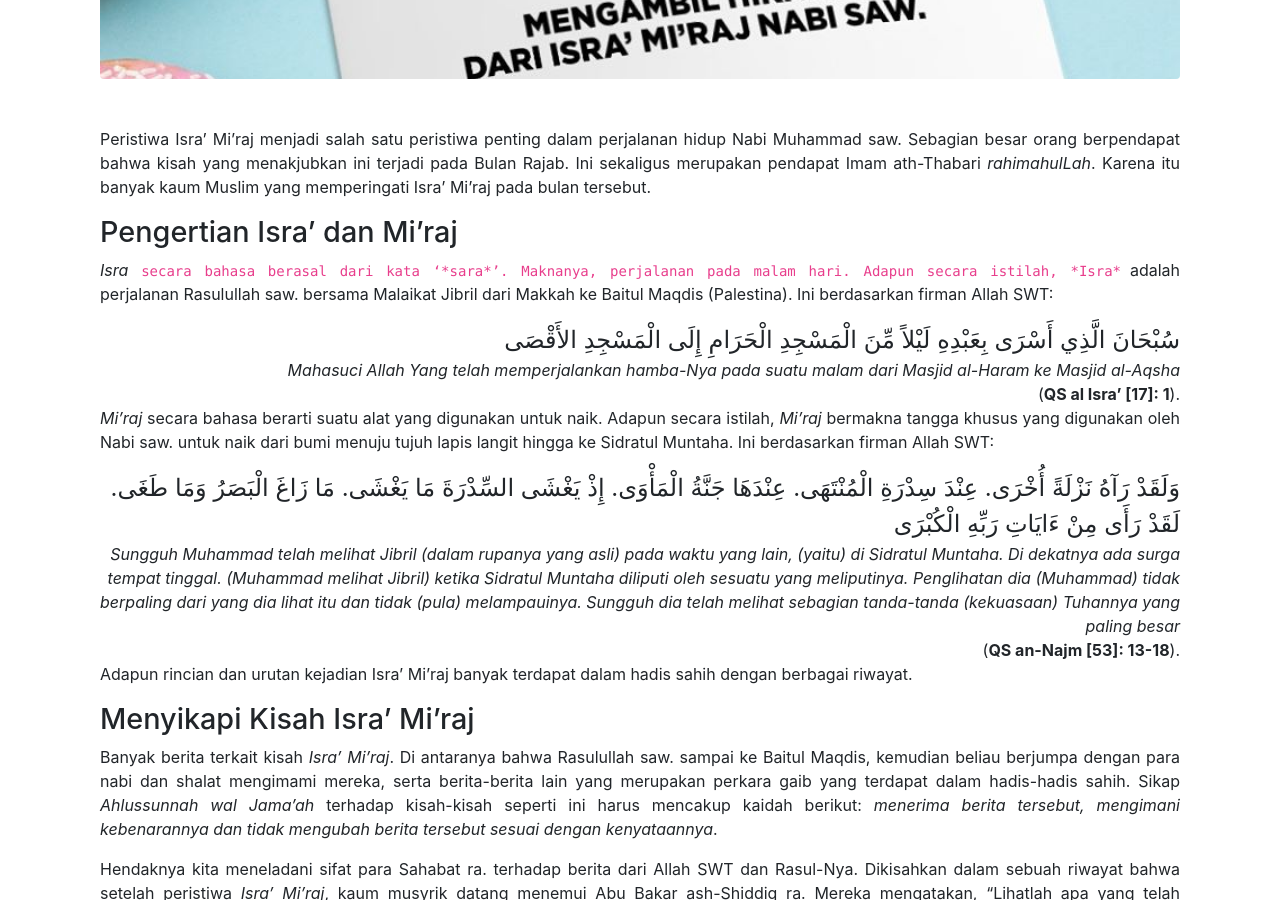
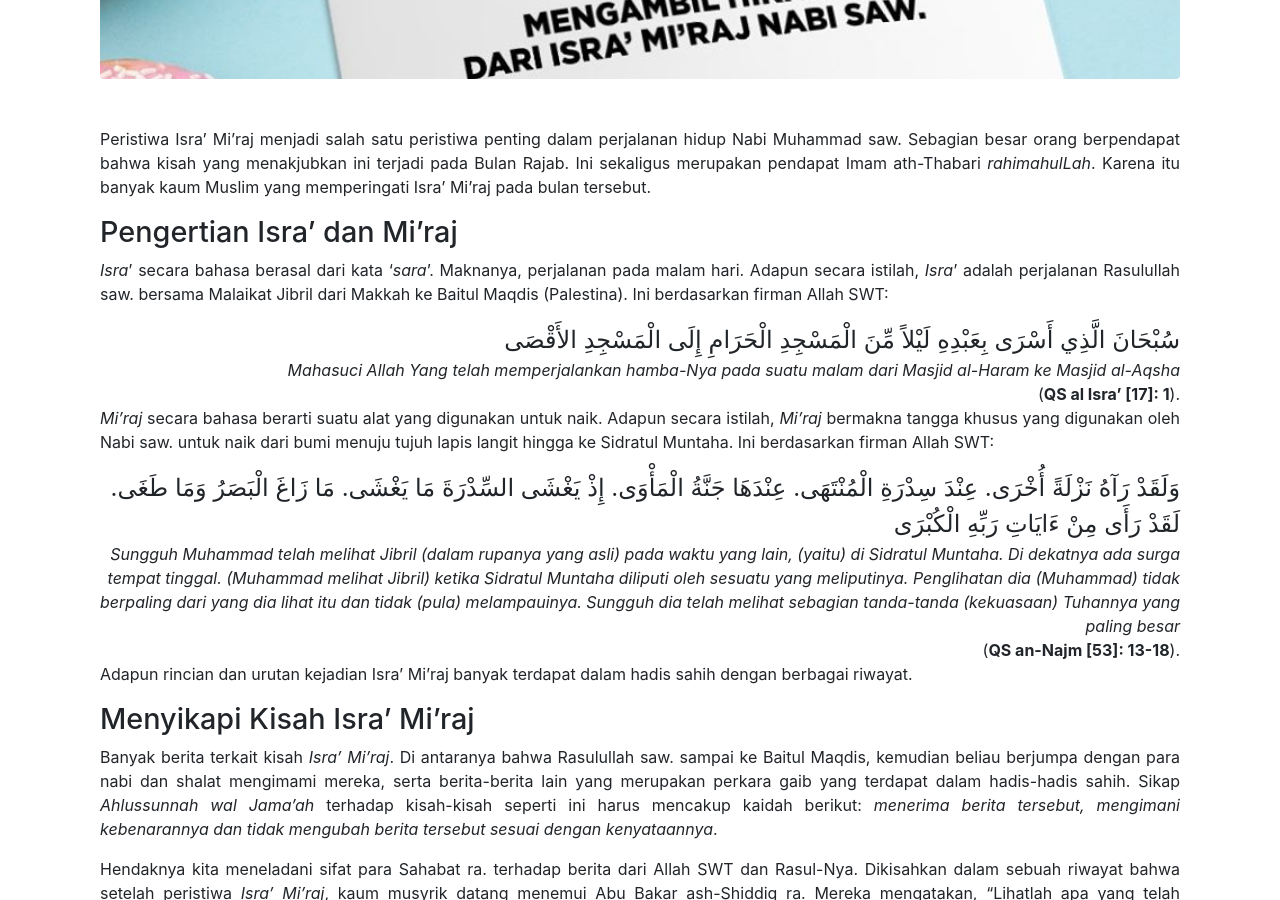
Before and after one commit to bandithijo/buletin-dakwah-kaffah, a Jekyll site: the page built from _posts/2020/2020-03-13-mengambil-hikmah-dari-isra-miraj-nabi-saw.md, in a window 1280 px wide and 900 px high, scrolled down 701 px. Built offline with Jekyll 4.4.1, drawn with Linux system fonts in a browser that asks for light colours; nearby versions of some CDN libraries.

```diff
--- a/_posts/2020/2020-03-13-mengambil-hikmah-dari-isra-miraj-nabi-saw.md
+++ b/_posts/2020/2020-03-13-mengambil-hikmah-dari-isra-miraj-nabi-saw.md
@@ -14,7 +14,7 @@ Peristiwa Isra’ Mi’raj menjadi salah satu peristiwa penting dalam perjalanan
 
 # Pengertian Isra’ dan Mi’raj
 
-*Isra*` secara bahasa berasal dari kata ‘*sara*’. Maknanya, perjalanan pada malam hari. Adapun secara istilah, *Isra*` adalah perjalanan Rasulullah saw. bersama Malaikat Jibril dari Makkah ke Baitul Maqdis (Palestina). Ini berdasarkan firman Allah SWT:
+*Isra*’ secara bahasa berasal dari kata ‘*sara*’. Maknanya, perjalanan pada malam hari. Adapun secara istilah, *Isra*’ adalah perjalanan Rasulullah saw. bersama Malaikat Jibril dari Makkah ke Baitul Maqdis (Palestina). Ini berdasarkan firman Allah SWT:
 
 <div class="text-right-arabic">
 سُبْحَانَ الَّذِي أَسْرَى بِعَبْدِهِ لَيْلاً مِّنَ الْمَسْجِدِ الْحَرَامِ إِلَى الْمَسْجِدِ الأَقْصَى
```
